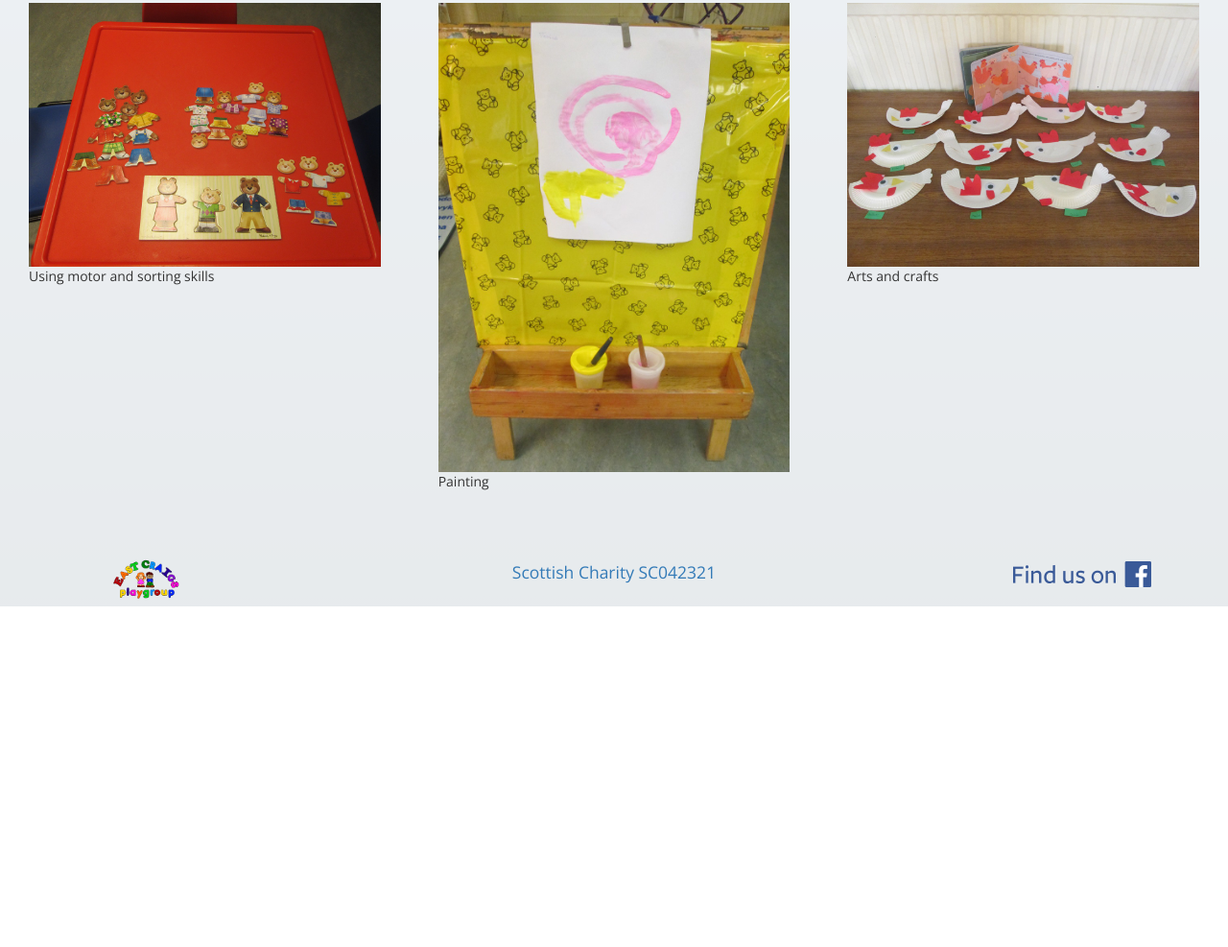
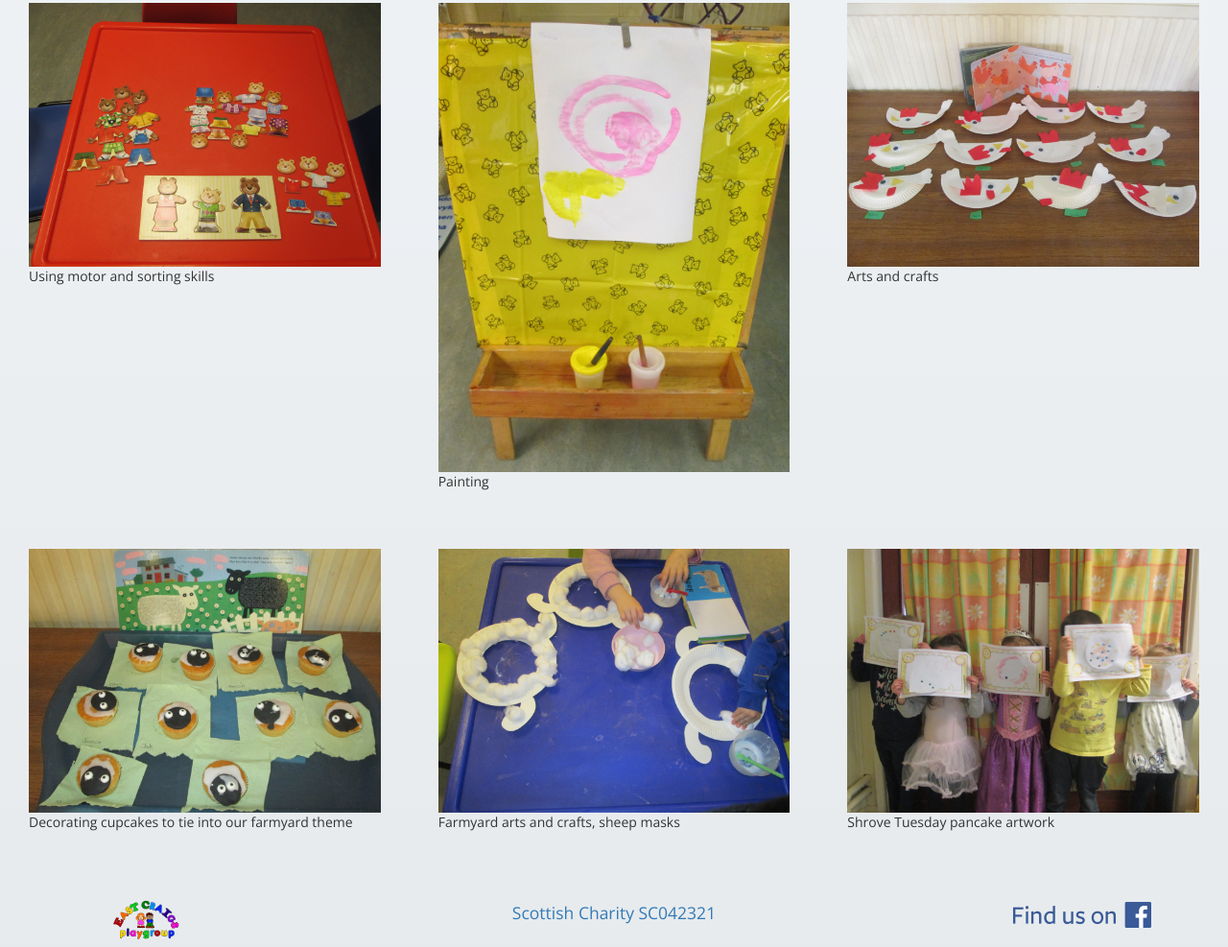
Before and after one commit to EastCraigsPlaygroup/EastCraigsPlaygroup.github.io, a website: page index.html at #/gallery in a window 1280 px wide. Shown: the part 905-1892 px from the top of the page at 96% size. Before the commit the page ends 1537 px from the top, so only its background shows below. Drawn offline with nearby package versions, Linux system fonts and the light colour scheme.

Commit message:
Updated galleries

```diff
--- a/pages/gallery.html
+++ b/pages/gallery.html
@@ -89,7 +89,32 @@
                 </div>
             </div>
         </div>
-
+        <div class="row">
+            <div class="col-sm-4 text-center row-margin">
+                <div class="container-fluid">
+                    <img class="img-responsive" src="img/gallery/decorating_sheep_cakes_2.jpg" alt="">
+                    <div class="text-justify">
+                        Decorating cupcakes to tie into our farmyard theme
+                    </div>
+                </div>
+            </div>
+            <div class="col-sm-4 text-center row-margin">
+                <div class="container-fluid">
+                    <img class="img-responsive" src="img/gallery/decorating_sheep_masks.jpg" alt="">
+                    <div class="text-justify">
+                        Farmyard arts and crafts, sheep masks
+                    </div>
+                </div>
+            </div>
+            <div class="col-sm-4 text-center row-margin">
+                <div class="container-fluid">
+                    <img class="img-responsive" src="img/gallery/pancake_day_artwork.jpg" alt="">
+                    <div class="text-justify">
+                        Shrove Tuesday pancake artwork
+                    </div>
+                </div>
+            </div>
+        </div>
     </div>
 
     <div ng-init="initialize()"></div>
```
Also changed, not shown: pages/themes.html (+1 -1 lines), img/gallery/decorating_sheep_cakes_2.jpg (added), img/gallery/decorating_sheep_masks.jpg (added), img/gallery/farmyard wall.jpg (deleted), img/gallery/farmyard_wall.jpg (added), img/gallery/pancake_day_artwork.jpg (added), 3 other files.
